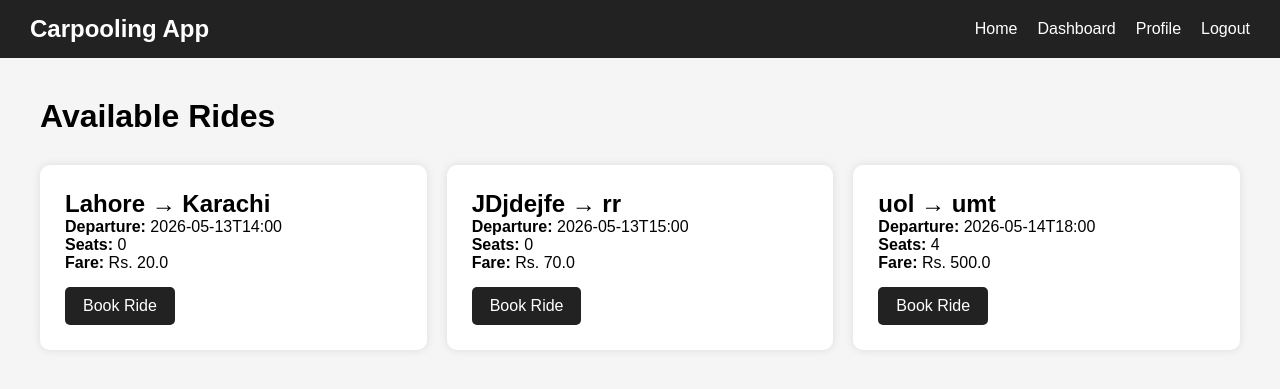
After one commit to MubazirUOL/CarPoolApp, a Flask app: page /rides in a window 1280 px wide. The commit adds this page. Shown: the top 389 px of the page. Run offline with Flask 3, Linux system fonts and the light colour scheme; the visitor is signed in with stand-in values (Sample User, id 1).

Commit message:
Ride Creation, Listing, Dynamic Dashboard and Basic Booking System Added

```diff
--- a/app.py
+++ b/app.py
@@ -3,9 +3,12 @@ from flask import render_template, request
 from config import Config
 from database.db import db
 from routes.auth_routes import auth
+from routes.ride_routes import ride
 from flask import session
 from utils.decorators import login_required
 from models.user_model import User
+from models.ride_model import Ride
+from models.booking_model import Booking
 
 app = Flask(__name__)
 
@@ -13,6 +16,7 @@ app.config.from_object(Config)
 db.init_app(app)
 
 app.register_blueprint(auth)
+app.register_blueprint(ride)
 
 @app.route('/')
 def home():
--- /dev/null
+++ b/routes/ride_routes.py
@@ -0,0 +1,132 @@
+from flask import Blueprint
+from flask import render_template
+from flask import request
+from flask import redirect
+from flask import url_for
+from flask import flash
+from flask import session
+
+from database.db import db
+
+from models.ride_model import Ride
+from models.booking_model import Booking
+
+from utils.decorators import login_required
+
+
+ride = Blueprint('ride', __name__)
+
+
+@ride.route('/create-ride', methods=['GET', 'POST'])
+@login_required
+def create_ride():
+
+    if session.get('user_role') != 'driver':
+
+        flash('Only drivers can create rides!', 'danger')
+
+        return redirect('/dashboard')
+
+
+    if request.method == 'POST':
+
+        pickup_location = request.form.get('pickup_location')
+
+        destination = request.form.get('destination')
+
+        departure_time = request.form.get('departure_time')
+
+        available_seats = request.form.get('available_seats')
+
+        fare = request.form.get('fare')
+
+
+        new_ride = Ride(
+            driver_id=session['user_id'],
+            pickup_location=pickup_location,
+            destination=destination,
+            departure_time=departure_time,
+            available_seats=available_seats,
+            fare=fare
+        )
+
+        db.session.add(new_ride)
+        db.session.commit()
+
+
+        flash('Ride created successfully!', 'success')
+
+        return redirect('/my-rides')
+
+
+    return render_template('driver/create_ride.html')
+
+@ride.route('/rides')
+@login_required
+def rides():
+
+    all_rides = Ride.query.filter_by(status='active').all()
+
+    return render_template('user/rides.html', rides=all_rides)
+
+
+@ride.route('/book-ride/<int:ride_id>')
+@login_required
+def book_ride(ride_id):
+
+    selected_ride = Ride.query.get_or_404(ride_id)
+
+
+    if selected_ride.available_seats <= 0:
+
+        flash('No seats available!', 'danger')
+
+        return redirect('/rides')
+
+
+    booking = Booking(
+        ride_id=selected_ride.id,
+        passenger_id=session['user_id']
+    )
+
+
+    selected_ride.available_seats -= 1
+
+
+    db.session.add(booking)
+    db.session.commit()
+
+
+    flash('Ride booked successfully!', 'success')
+
+    return redirect('/my-bookings')
+
+
+@ride.route('/my-rides')
+@login_required
+def my_rides():
+
+    driver_rides = Ride.query.filter_by(
+        driver_id=session['user_id']
+    ).all()
+
+
+    return render_template(
+        'driver/my_rides.html',
+        rides=driver_rides
+    )
+
+
+@ride.route('/my-bookings')
+@login_required
+def my_bookings():
+
+    bookings = Booking.query.filter_by(
+        passenger_id=session['user_id']
+    ).all()
+
+
+    return render_template(
+        'user/my_bookings.html',
+        bookings=bookings
+    )
--- a/static/css/style.css
+++ b/static/css/style.css
@@ -89,3 +89,36 @@ nav a{
     border: 1px solid #ccc;
     border-radius: 5px;
 }
+
+.rides-container{
+    padding: 40px;
+}
+
+.ride-grid{
+    display: grid;
+    grid-template-columns: repeat(auto-fit, minmax(300px, 1fr));
+    gap: 20px;
+    margin-top: 30px;
+}
+
+.ride-card{
+    background-color: white;
+    padding: 25px;
+    border-radius: 10px;
+    box-shadow: 0 0 10px rgba(0,0,0,0.1);
+}
+
+.book-btn{
+    display: inline-block;
+    margin-top: 15px;
+    padding: 10px 18px;
+    background-color: #222;
+    color: white;
+    text-decoration: none;
+    border-radius: 5px;
+}
+
+.dashboard-link{
+    text-decoration: none;
+    color: inherit;
+}
--- /dev/null
+++ b/templates/user/rides.html
@@ -0,0 +1,55 @@
+{% extends 'base.html' %}
+
+{% block title %}
+Available Rides
+{% endblock %}
+
+{% block content %}
+
+<div class="rides-container">
+
+    <h1>Available Rides</h1>
+
+
+    <div class="ride-grid">
+
+        {% for ride in rides %}
+
+            <div class="ride-card">
+
+                <h2>
+                    {{ ride.pickup_location }}
+                    →
+                    {{ ride.destination }}
+                </h2>
+
+                <p>
+                    <strong>Departure:</strong>
+                    {{ ride.departure_time }}
+                </p>
+
+                <p>
+                    <strong>Seats:</strong>
+                    {{ ride.available_seats }}
+                </p>
+
+                <p>
+                    <strong>Fare:</strong>
+                    Rs. {{ ride.fare }}
+                </p>
+
+
+                <a href="/book-ride/{{ ride.id }}"
+                   class="book-btn">
+                    Book Ride
+                </a>
+
+            </div>
+
+        {% endfor %}
+
+    </div>
+
+</div>
+
+{% endblock %}
```
Also changed, not shown: models/booking_model.py (added, +16 -0 lines), models/ride_model.py (added, +24 -0 lines), templates/dashboard.html (+42 -2 lines), templates/driver/create_ride.html (added, +53 -0 lines), templates/driver/my_rides.html (added, +48 -0 lines), templates/user/my_bookings.html (added, +36 -0 lines), instance/carpool.db.
